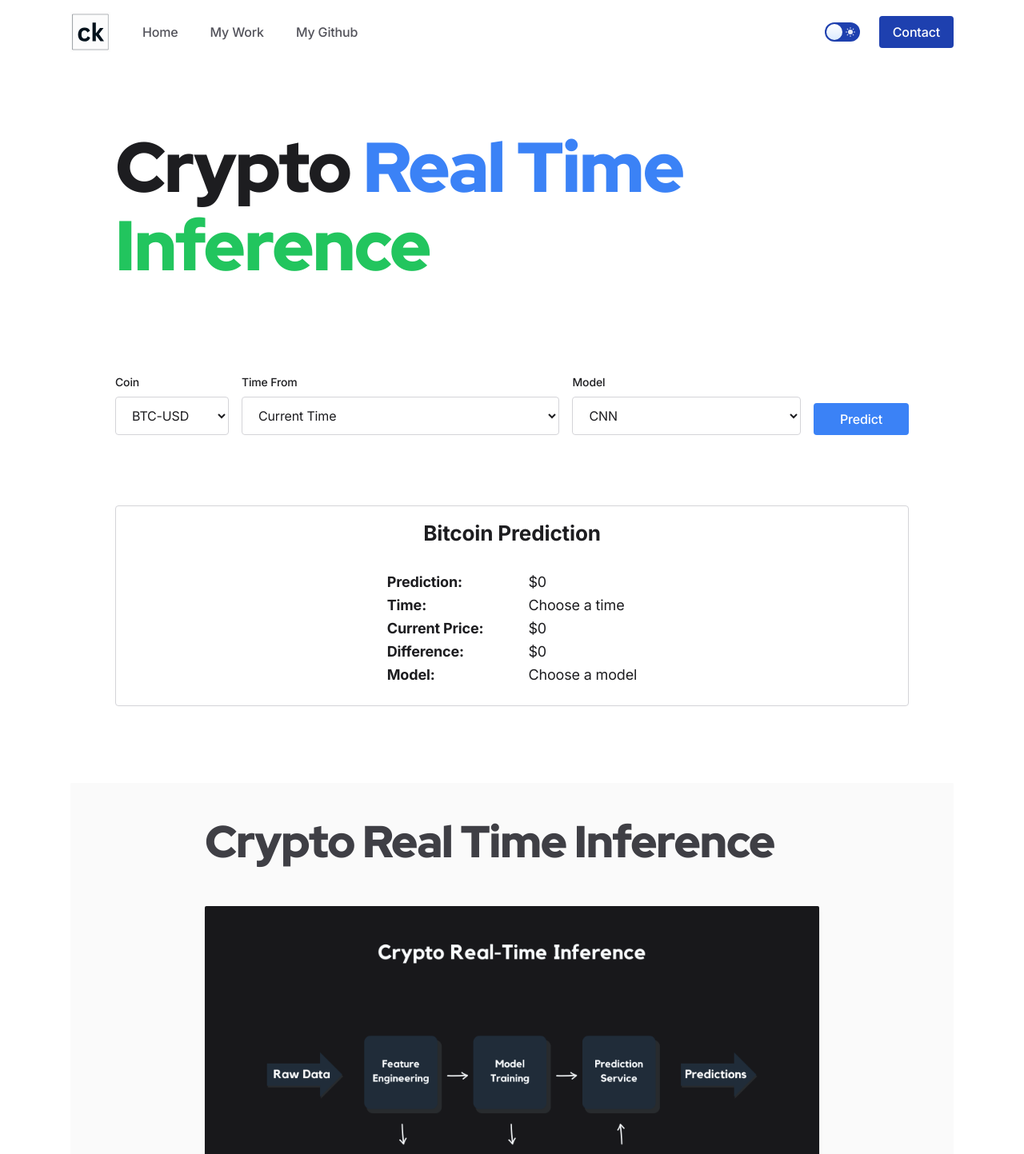
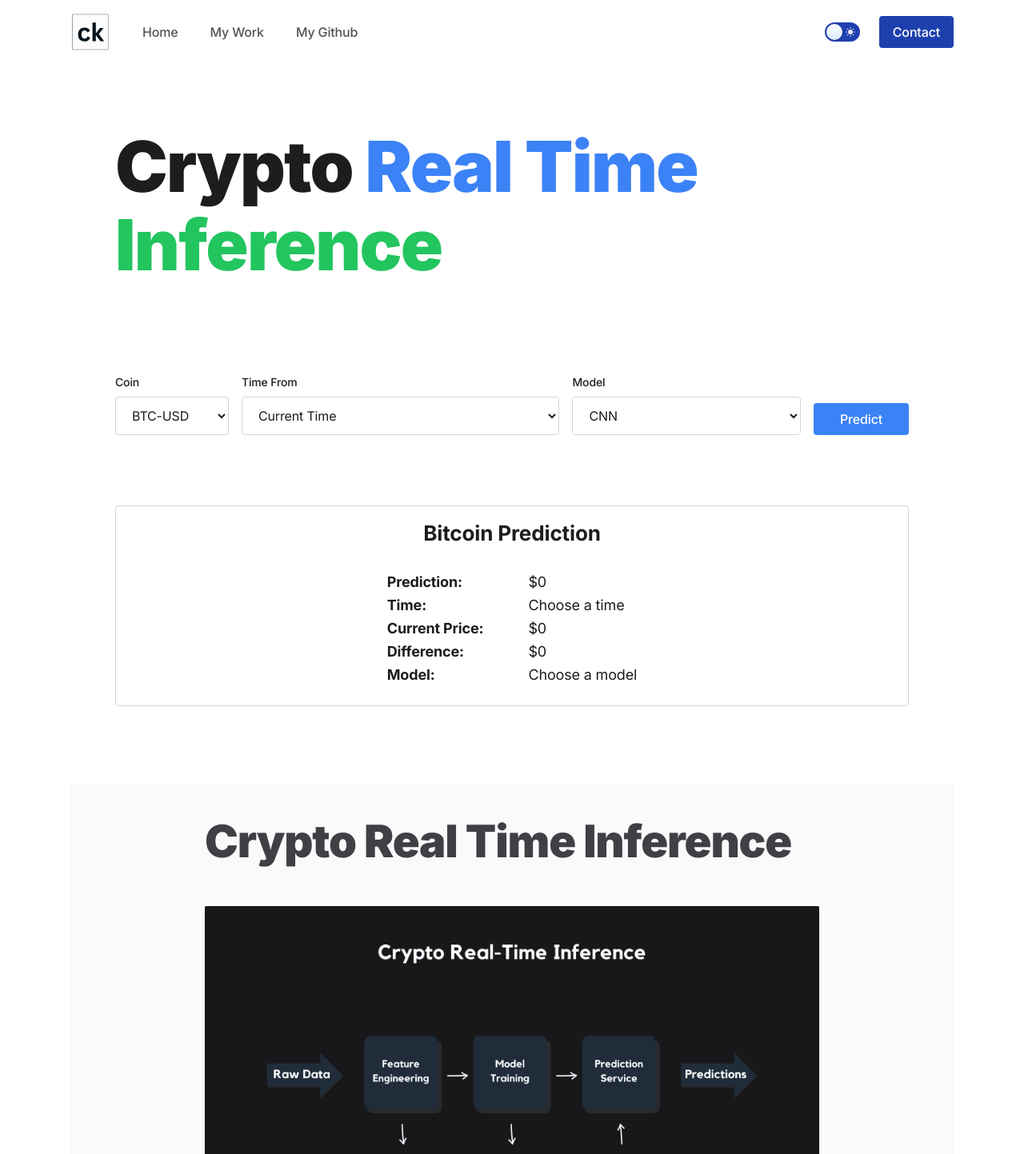
Before and after one commit to christopherkeim/christopherkeim-xyz, a Next.js app: page /projects/crypto in a window 1280 px wide. Shown: the top 1443 px of the page at 80% size. Built offline with nearby package versions, Linux system fonts and the light colour scheme.

Commit message:
Remove red-hat-display from project

```diff
--- a/app/layout.tsx
+++ b/app/layout.tsx
@@ -4,7 +4,7 @@ import { useEffect } from "react";
 
 import "./css/style.css";
 
-import { Inter, Red_Hat_Display } from "next/font/google";
+import { Inter } from "next/font/google";
 import { Theme } from "./ThemeProvider";
 
 import AOS from "aos";
@@ -16,12 +16,6 @@ import { Footer } from "@/components/ui/Footer";
 const inter = Inter({
   subsets: ["latin"],
   variable: "--font-inter",
-  display: "swap",
-});
-
-const redhat = Red_Hat_Display({
-  subsets: ["latin"],
-  variable: "--font-red-hat-display",
   display: "swap",
 });
 
@@ -43,10 +37,10 @@ export default function RootLayout({
     <html lang="en" suppressHydrationWarning>
       {/* suppressHydrationWarning: https://github.com/vercel/next.js/issues/44343 */}
       <body
-        className={`${inter.variable} ${redhat.variable} font-inter antialiased bg-white text-gray-900 dark:bg-gray-900 dark:text-gray-100 tracking-tight`}
+        className={`${inter.variable} bg-white font-inter tracking-tight text-gray-900 antialiased dark:bg-gray-900 dark:text-gray-100`}
       >
         <Theme>
-          <div className="flex flex-col min-h-screen overflow-hidden">
+          <div className="flex min-h-screen flex-col overflow-hidden">
             <Header />
             <main className="grow">{children}</main>
             <Footer />
--- a/components/Projects/Crypto/CryptoHero.tsx
+++ b/components/Projects/Crypto/CryptoHero.tsx
@@ -4,10 +4,7 @@ export default function CryptoHero() {
   return (
     <section>
       <div className="mx-auto mb-8 flex max-w-6xl flex-col items-center px-4 pb-10 pt-32 text-left sm:px-6 md:gap-12 md:px-12 md:pb-16 md:pt-40 lg:gap-20 lg:px-20">
-        <h1
-          className="h1 font-red-hat-display font-black lg:text-6xl"
-          data-aos="fade-down"
-        >
+        <h1 className="h1 font-black lg:text-6xl" data-aos="fade-down">
           Crypto <span className="text-blue-500">Real Time</span>{" "}
           <span className="text-green-500">Inference</span>
         </h1>
--- a/components/Projects/Crypto/PaperHeader.tsx
+++ b/components/Projects/Crypto/PaperHeader.tsx
@@ -5,9 +5,7 @@ type PaperHeaderProps = {
 
 export function PaperHeader({ children, headerLevel = 3 }: PaperHeaderProps) {
   return (
-    <h3
-      className={`h${headerLevel} text-gray-700 font-red-hat-display dark:text-gray-100 mb-2`}
-    >
+    <h3 className={`h${headerLevel} mb-2 text-gray-700 dark:text-gray-100`}>
       {children}
     </h3>
   );
--- a/tailwind.config.ts
+++ b/tailwind.config.ts
@@ -84,7 +84,6 @@ module.exports = {
       },
       fontFamily: {
         inter: ["var(--font-inter)", "sans-serif"],
-        "red-hat-display": ["var(--font-red-hat-display)", "sans-serif"],
       },
       fontSize: {
         xs: ["0.75rem", { lineHeight: "1.5" }],
```
